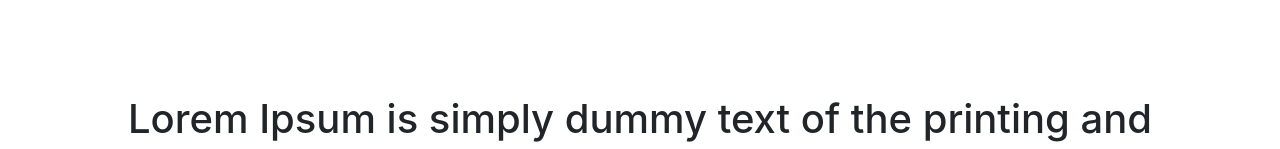
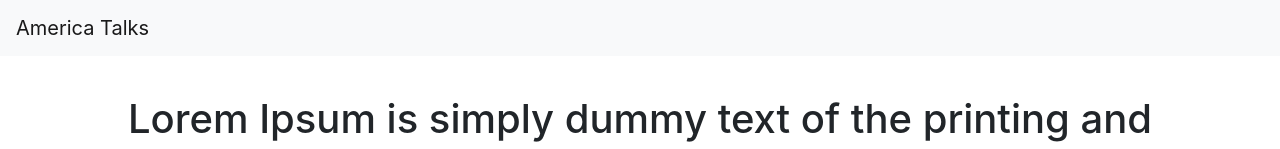
Before and after one commit to sandaiiyahh/Rural-Gap-Equalithon, a React (Create React App) app: page / in a window 1280 px wide. Shown: the top 149 px of the page. Built offline with nearby package versions, Linux system fonts and the light colour scheme; the HTML template or start-up script is replaced by a standard one.

Commit message:
Header component

```diff
--- a/src/App.js
+++ b/src/App.js
@@ -1,6 +1,6 @@
 import React from 'react';
 import { BrowserRouter as Router, Route, Switch } from 'react-router-dom';
-// import Webcam from 'react-webcam';
+import Header from './components/Header';
 import Permissions from './components/Permissions';
 import MediaSelect from './components/MediaSelect';
 import './App.css';
@@ -8,9 +8,9 @@ import './App.css';
 function App() {
   return (
     <div className="App">
+      <Header />
       <Router>
         <Switch>
-          {/* <Webcam /> */}
           <Route exact path="/" component={Permissions} />
           <Route path="/start" component={MediaSelect} />
         </Switch>
--- /dev/null
+++ b/src/components/Header.js
@@ -0,0 +1,12 @@
+import React from 'react';
+import { Navbar } from 'react-bootstrap';
+
+function Header() {
+  return (
+    <Navbar bg="light" expand="lg">
+      <Navbar.Brand href="#home">America Talks</Navbar.Brand>
+    </Navbar>
+  );
+}
+
+export default Header;
```
